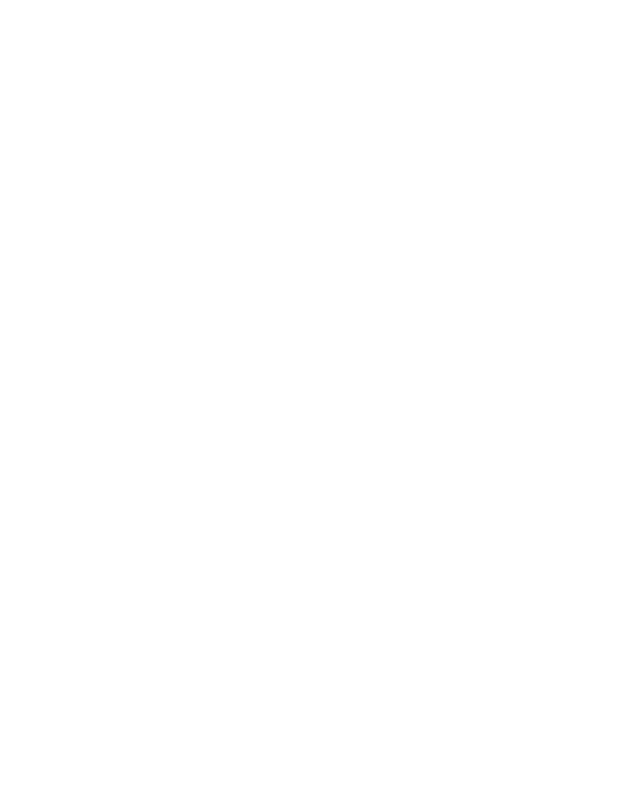
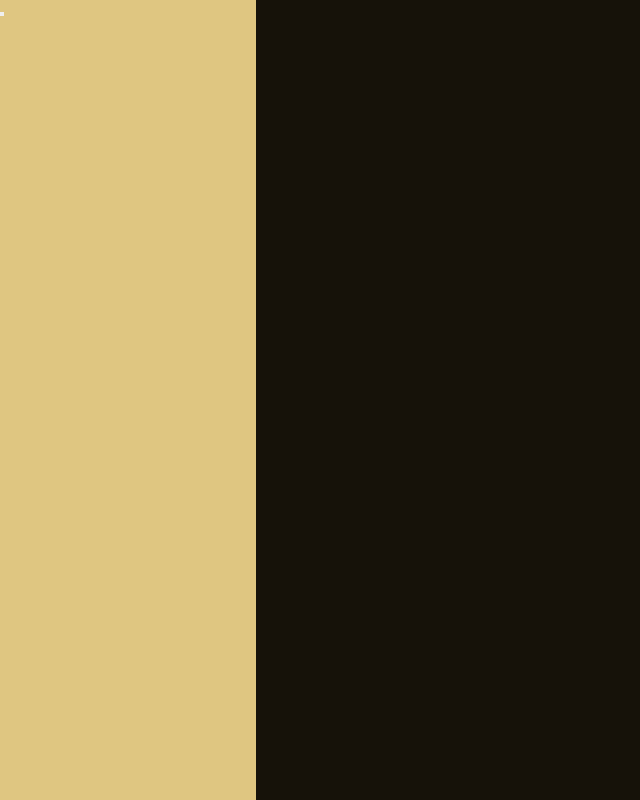
Before and after one commit to Damianen/todo-list, a website built with webpack: page dist/index.html in a window 1280 px wide. Shown: the whole page, without its empty margins (0-640 px from the left). Built offline with nearby package versions, Linux system fonts and the light colour scheme.

Commit message:
Add basic layout

```diff
--- a/package.json
+++ b/package.json
@@ -11,9 +11,9 @@
   "author": "",
   "license": "ISC",
   "devDependencies": {
-    "css-loader": "^6.8.1",
+    "css-loader": "^6.9.0",
     "html-webpack-plugin": "^5.5.4",
-    "style-loader": "^3.3.3",
+    "style-loader": "^3.3.4",
     "webpack": "^5.89.0",
     "webpack-cli": "^5.1.4"
   },
--- /dev/null
+++ b/src/homePage.js
@@ -0,0 +1,17 @@
+export default function build() {
+    const sideBar = document.createElement("div");
+    sideBar.classList.add("side-bar");
+
+    const main = document.createElement("div");
+    main.classList.add("main");
+
+    const createButton = document.createElement("button");
+
+    const logoAndBtnDiv = document.createElement("div");
+
+    logoAndBtnDiv.append(createButton);
+
+    sideBar.append(logoAndBtnDiv);
+
+    document.body.append(sideBar, main);
+}
--- a/src/index.js
+++ b/src/index.js
@@ -1 +1,4 @@
-console.log("hello world!");
+import build from "./homePage";
+import './style.css'
+
+build();
--- /dev/null
+++ b/src/style.css
@@ -0,0 +1,20 @@
+* {
+    margin: 0;
+    padding: 0;
+}
+
+body {
+    display: flex;
+}
+
+.side-bar {
+    flex: 1 1 0%;
+    background-color: #DFC681;
+    height: 100vh;
+}
+
+.main {
+    flex: 4 1 0%;
+    background-color: #161209;
+    height: 100vh;
+}
--- a/webpack.config.js
+++ b/webpack.config.js
@@ -5,6 +5,8 @@
     mode: "development",
     entry: {
         index: './src/index.js',
+        load: './src/todo.js',
+        load: './src/project.js'
     },
     plugins: [
         new HtmlWebpackPlugin({
```
Also changed, not shown: dist/index.bundle.js, dist/index.html, dist/load.bundle.js (added), 1 other file.
